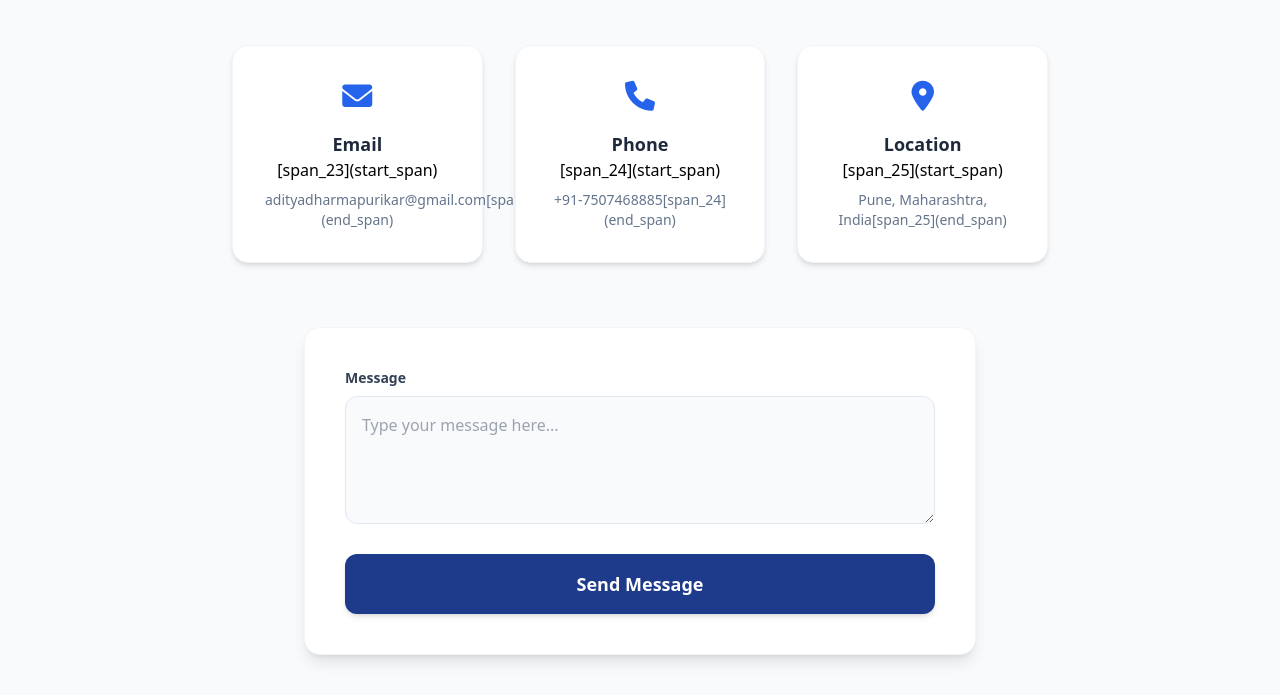
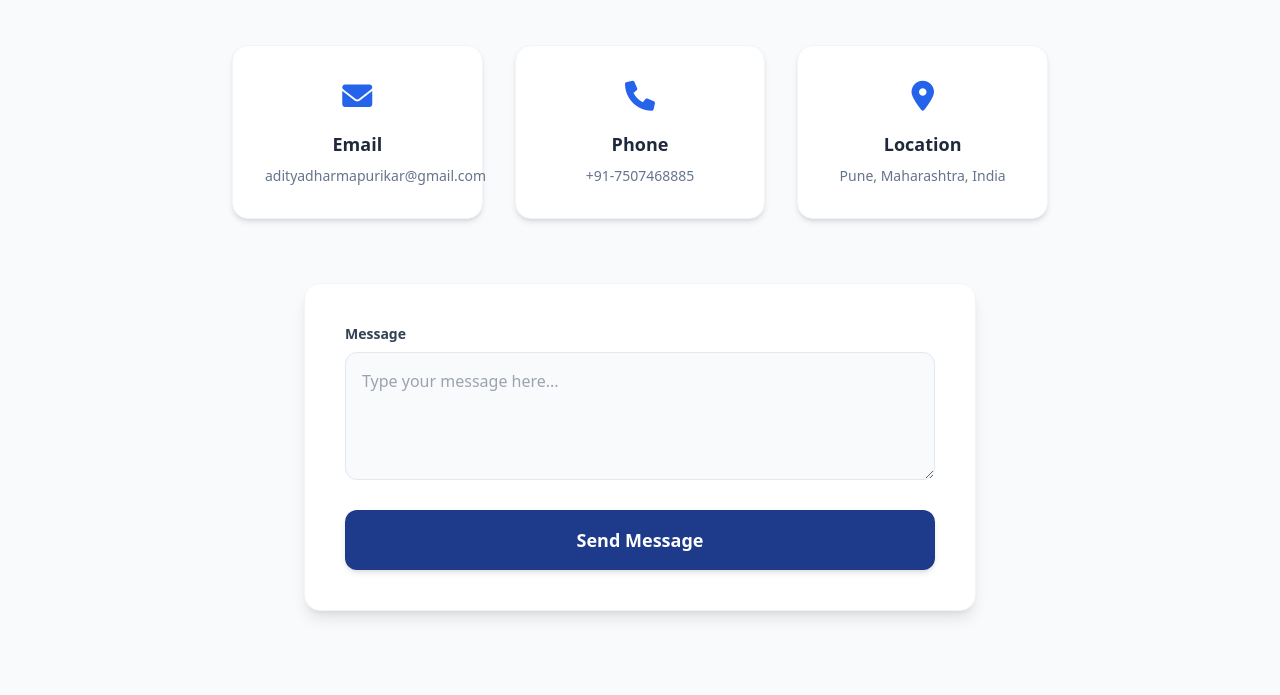
Before and after one commit to AdityaDharmapurikar/Travel-Portfolio-, a plain HTML site: page contact.html in a window 1280 px wide. Shown: the part 247-942 px from the top of the page. After the commit the page ends 898 px from the top, so only its background shows below. Drawn offline with nearby package versions, Linux system fonts and the light colour scheme.

Commit message:
Fix HTML tags in contact.html

```diff
--- a/contact.html
+++ b/contact.html
@@ -26,17 +26,17 @@
             <div class="bg-white p-8 rounded-2xl shadow-md border border-slate-100 hover:shadow-xl transition">
                 <i class="fas fa-envelope text-blue-600 text-3xl mb-4"></i>
                 <h3 class="font-bold text-slate-800 text-lg">Email</h3>
-                [span_23](start_span)<p class="text-slate-500 text-sm mt-2">adityadharmapurikar@gmail.com[span_23](end_span)</p>
+                <p class="text-slate-500 text-sm mt-2">adityadharmapurikar@gmail.com</p>
             </div>
             <div class="bg-white p-8 rounded-2xl shadow-md border border-slate-100 hover:shadow-xl transition">
                 <i class="fas fa-phone text-blue-600 text-3xl mb-4"></i>
                 <h3 class="font-bold text-slate-800 text-lg">Phone</h3>
-                [span_24](start_span)<p class="text-slate-500 text-sm mt-2">+91-7507468885[span_24](end_span)</p>
+                <p class="text-slate-500 text-sm mt-2">+91-7507468885</p>
             </div>
             <div class="bg-white p-8 rounded-2xl shadow-md border border-slate-100 hover:shadow-xl transition">
                 <i class="fas fa-map-marker-alt text-blue-600 text-3xl mb-4"></i>
                 <h3 class="font-bold text-slate-800 text-lg">Location</h3>
-                [span_25](start_span)<p class="text-slate-500 text-sm mt-2">Pune, Maharashtra, India[span_25](end_span)</p>
+                <p class="text-slate-500 text-sm mt-2">Pune, Maharashtra, India</p>
             </div>
         </div>
 
```
